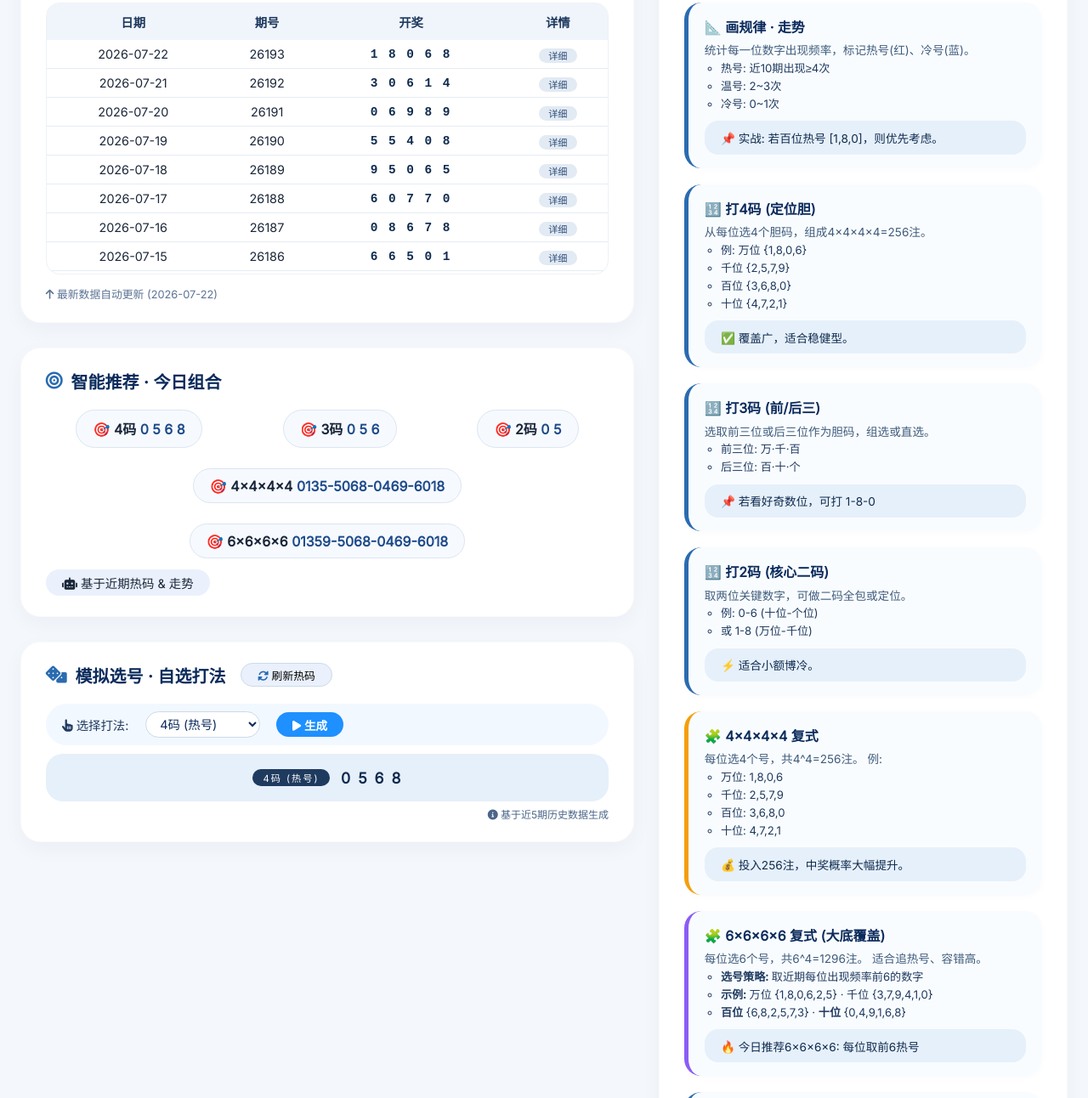
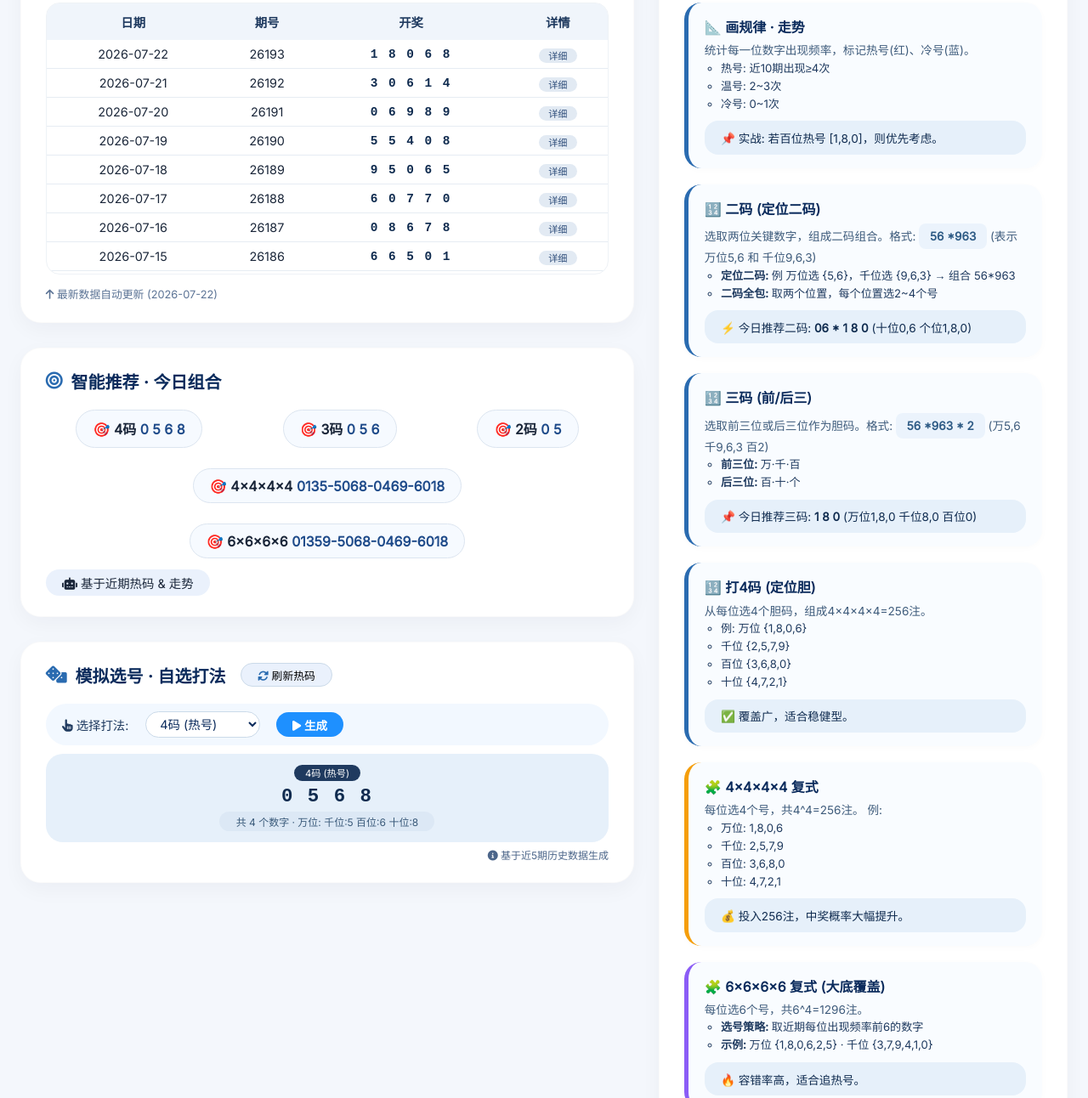
Before and after one commit to takan5072-create/p5-lottery, a plain HTML site: page index.html in a window 1280 px wide. Shown: the part 167-1459 px from the top of the page at 85% size. Drawn offline with Linux system fonts and the light colour scheme.

Commit message:
Update index.html for layout and style improvements
Refactor HTML structure and improve styling for better layout and readability.

```diff
--- a/index.html
+++ b/index.html
@@ -326,7 +326,6 @@
             font-weight: 600;
             color: #0f2b4f;
         }
-        /* 自定义选择器 */
         .selector-group {
             display: flex;
             flex-wrap: wrap;
@@ -376,13 +375,25 @@
             font-weight: 600;
             color: #0f2b4f;
             text-align: center;
-            letter-spacing: 2px;
             min-height: 3.5rem;
             display: flex;
+            flex-direction: column;
             align-items: center;
             justify-content: center;
-            flex-wrap: wrap;
-            gap: 0.3rem 0.8rem;
+            gap: 0.3rem;
+        }
+        .result-display .main-digits {
+            font-family: 'Courier New', monospace;
+            font-size: 1.4rem;
+            letter-spacing: 2px;
+        }
+        .result-display .detail-info {
+            font-size: 0.75rem;
+            font-weight: 400;
+            color: #3a5a7a;
+            background: #dce8f5;
+            padding: 0.2rem 1.2rem;
+            border-radius: 30px;
         }
         .result-display .label-tag {
             background: #1f3a5f;
@@ -391,6 +402,25 @@
             border-radius: 30px;
             font-size: 0.7rem;
             font-weight: 400;
+        }
+        /* 二码、三码特殊格式 */
+        .format-example {
+            background: #f0f5fb;
+            border-radius: 12px;
+            padding: 0.4rem 1rem;
+            font-family: 'Courier New', monospace;
+            font-weight: 600;
+            color: #0b2b5c;
+            display: inline-block;
+            margin: 0.2rem 0;
+        }
+        .tutorial-card .highlight-format {
+            background: #eaf3fc;
+            border-radius: 8px;
+            padding: 0.3rem 0.8rem;
+            font-weight: 600;
+            color: #1a4b7a;
+            display: inline-block;
         }
     </style>
 </head>
@@ -447,7 +477,6 @@
                 </div>
             </div>
 
-            <!-- 智能推荐 (原有) -->
             <div class="card">
                 <div class="card-title"><i class="fas fa-bullseye"></i> 智能推荐 · 今日组合</div>
                 <div id="recommendationContainer">
@@ -464,7 +493,7 @@
                 </div>
             </div>
 
-            <!-- 模拟选号工具 (新增交互) -->
+            <!-- 模拟选号工具 (自选打法) -->
             <div class="card">
                 <div class="card-title">
                     <i class="fas fa-dice"></i> 模拟选号 · 自选打法
@@ -483,7 +512,9 @@
                     <button class="gen-btn" onclick="generateCustomPlay()"><i class="fas fa-play"></i> 生成</button>
                 </div>
                 <div id="customResult" class="result-display">
-                    <span class="label-tag">4码</span> 1 8 0 6
+                    <span class="label-tag">4码</span>
+                    <span class="main-digits">1 8 0 6</span>
+                    <span class="detail-info">共 4 个数字 · 万位:1 千位:8 百位:0 十位:6</span>
                 </div>
                 <div style="margin-top:0.4rem; font-size:0.75rem; color:#4b6589; text-align:right;">
                     <i class="fas fa-info-circle"></i> 基于近5期历史数据生成
@@ -491,34 +522,44 @@
             </div>
         </div>
 
-        <!-- 右: 详细教程 (保持不变) -->
+        <!-- 右: 详细教程 -->
         <div>
             <div class="card">
                 <div class="card-title"><i class="fas fa-chalkboard-teacher"></i> 师傅教 · 详细规律打法</div>
                 <div class="tutorial-grid" id="tutorialGrid">
+                    <!-- 画规律 -->
                     <div class="tutorial-card">
                         <h4>📐 画规律 · 走势</h4>
                         <p>统计每一位数字出现频率，标记热号(红)、冷号(蓝)。</p>
                         <ul><li>热号: 近10期出现≥4次</li><li>温号: 2~3次</li><li>冷号: 0~1次</li></ul>
                         <div class="demo-box">📌 实战: 若百位热号 [1,8,0]，则优先考虑。</div>
                     </div>
+                    <!-- 二码详细 -->
+                    <div class="tutorial-card">
+                        <h4>🔢 二码 (定位二码)</h4>
+                        <p>选取两位关键数字，组成二码组合。格式: <span class="highlight-format">56 *963</span> (表示万位5,6 和 千位9,6,3)</p>
+                        <ul>
+                            <li><strong>定位二码:</strong> 例 万位选 {5,6}，千位选 {9,6,3} → 组合 56*963</li>
+                            <li><strong>二码全包:</strong> 取两个位置，每个位置选2~4个号</li>
+                        </ul>
+                        <div class="demo-box">⚡ 今日推荐二码: <strong>06 * 1 8 0</strong> (十位0,6 个位1,8,0)</div>
+                    </div>
+                    <!-- 三码详细 -->
+                    <div class="tutorial-card">
+                        <h4>🔢 三码 (前/后三)</h4>
+                        <p>选取前三位或后三位作为胆码。格式: <span class="highlight-format">56 *963 * 2</span> (万5,6 千9,6,3 百2)</p>
+                        <ul>
+                            <li><strong>前三位:</strong> 万·千·百</li>
+                            <li><strong>后三位:</strong> 百·十·个</li>
+                        </ul>
+                        <div class="demo-box">📌 今日推荐三码: <strong>1 8 0</strong> (万位1,8,0 千位8,0 百位0)</div>
+                    </div>
+                    <!-- 4码、4x4、6x6 保留 -->
                     <div class="tutorial-card">
                         <h4>🔢 打4码 (定位胆)</h4>
                         <p>从每位选4个胆码，组成4×4×4×4=256注。</p>
                         <ul><li>例: 万位 {1,8,0,6}</li><li>千位 {2,5,7,9}</li><li>百位 {3,6,8,0}</li><li>十位 {4,7,2,1}</li></ul>
                         <div class="demo-box">✅ 覆盖广，适合稳健型。</div>
-                    </div>
-                    <div class="tutorial-card">
-                        <h4>🔢 打3码 (前/后三)</h4>
-                        <p>选取前三位或后三位作为胆码，组选或直选。</p>
-                        <ul><li>前三位: 万·千·百</li><li>后三位: 百·十·个</li></ul>
-                        <div class="demo-box">📌 若看好奇数位，可打 1-8-0</div>
-                    </div>
-                    <div class="tutorial-card">
-                        <h4>🔢 打2码 (核心二码)</h4>
-                        <p>取两位关键数字，可做二码全包或定位。</p>
-                        <ul><li>例: 0-6  (十位-个位)</li><li>或 1-8 (万位-千位)</li></ul>
-                        <div class="demo-box">⚡ 适合小额博冷。</div>
                     </div>
                     <div class="tutorial-card border-highlight">
                         <h4>🧩 4×4×4×4 复式</h4>
@@ -528,9 +569,9 @@
                     </div>
                     <div class="tutorial-card border-6x">
                         <h4>🧩 6×6×6×6 复式 (大底覆盖)</h4>
-                        <p>每位选6个号，共6^4=1296注。 适合追热号、容错高。</p>
-                        <ul><li><strong>选号策略:</strong> 取近期每位出现频率前6的数字</li><li><strong>示例:</strong> 万位 {1,8,0,6,2,5} · 千位 {3,7,9,4,1,0}</li><li><strong>百位</strong> {6,8,2,5,7,3} · <strong>十位</strong> {0,4,9,1,6,8}</li></ul>
-                        <div class="demo-box">🔥 今日推荐6×6×6×6: 每位取前6热号</div>
+                        <p>每位选6个号，共6^4=1296注。</p>
+                        <ul><li><strong>选号策略:</strong> 取近期每位出现频率前6的数字</li><li><strong>示例:</strong> 万位 {1,8,0,6,2,5} · 千位 {3,7,9,4,1,0}</li></ul>
+                        <div class="demo-box">🔥 容错率高，适合追热号。</div>
                     </div>
                     <div class="tutorial-card">
                         <h4>📊 实战策略组合</h4>
@@ -562,7 +603,7 @@
 </div>
 <script>
     (function(){
-        // ---------- 模拟历史数据 ----------
+        // ---------- 历史数据 ----------
         const rawData = [
             "2026-07-22	26193	1 8 0 6 8",
             "2026-07-21	26192	3 0 6 1 4",
@@ -601,7 +642,6 @@
             return { date: parts[0], issue: parts[1], digits: parts[2].trim().split(' '), detail: '详细' };
         });
 
-        // 渲染历史表格
         function renderHistory() {
             const tbody = document.getElementById('historyBody');
             tbody.innerHTML = '';
@@ -617,7 +657,6 @@
             });
         }
 
-        // 核心算法: 获取top N 热号 (全局)
         function topN(arr, n=4) {
             const freq = {};
             arr.forEach(v => freq[v] = (freq[v]||0)+1);
@@ -625,7 +664,6 @@
             return sorted.slice(0,n).map(item => parseInt(item[0]));
         }
 
-        // 获取每位 topN (用于 4x4, 6x6)
         function posTopN(recent, n=4) {
             const posFreq = [[],[],[],[]];
             recent.forEach(item => {
@@ -636,7 +674,7 @@
             return posFreq.map(arr => topN(arr, n));
         }
 
-        // 生成所有推荐 (供刷新使用)
+        // 生成推荐 (同时更新智能推荐和自定义结果)
         function generateRecommendations() {
             if (history.length < 5) return;
             const recent = history.slice(0, 5);
@@ -653,22 +691,18 @@
             const pos6 = posTopN(recent, 6);
             const str6x6 = pos6.map(p => p.join('')).join('-');
 
-            // 更新智能推荐卡片
             document.getElementById('rec4').innerText = top4.join(' ');
             document.getElementById('rec3').innerText = top3.join(' ');
             document.getElementById('rec2').innerText = top2.join(' ');
             document.getElementById('rec4x4').innerText = str4x4;
             document.getElementById('rec6x6').innerText = str6x6;
 
-            // 更新自定义结果 (默认显示4码)
+            // 更新自选结果 (根据当前select值)
             const select = document.getElementById('playTypeSelect');
-            if (select) {
-                const val = select.value;
-                updateCustomResult(val);
-            }
+            if (select) updateCustomResult(select.value);
         }
 
-        // 根据选中的打法更新自定义结果
+        // 自选打法生成 - 详细显示组数及每位数字
         function updateCustomResult(playType) {
             if (history.length < 5) return;
             const recent = history.slice(0, 5);
@@ -681,39 +715,49 @@
                 '6x6': '6×6×6×6',
                 '5': '直选5码'
             };
-            let result = '';
+            let mainHtml = '';
+            let detailHtml = '';
             let label = labelMap[playType] || '组合';
 
             if (playType === '4') {
                 const top = topN(allDigits, 4);
-                result = top.join(' ');
+                mainHtml = top.join(' ');
+                detailHtml = `共 4 个数字 · 万位:${top[0]||''} 千位:${top[1]||''} 百位:${top[2]||''} 十位:${top[3]||''}`;
             } else if (playType === '3') {
                 const top = topN(allDigits, 3);
-                result = top.join(' ');
+                mainHtml = top.join(' ');
+                detailHtml = `共 3 个数字 · 万位:${top[0]||''} 千位:${top[1]||''} 百位:${top[2]||''}`;
             } else if (playType === '2') {
                 const top = topN(allDigits, 2);
-                result = top.join(' ');
+                mainHtml = top.join(' ');
+                detailHtml = `共 2 个数字 · 万位:${top[0]||''} 千位:${top[1]||''}`;
             } else if (playType === '4x4') {
                 const pos = posTopN(recent, 4);
-                result = pos.map(p => p.join('')).join(' - ');
+                mainHtml = pos.map(p => p.join('')).join(' - ');
+                detailHtml = `万:${pos[0]?.join(',')||''} | 千:${pos[1]?.join(',')||''} | 百:${pos[2]?.join(',')||''} | 十:${pos[3]?.join(',')||''} · 共256注`;
             } else if (playType === '6x6') {
                 const pos = posTopN(recent, 6);
-                result = pos.map(p => p.join('')).join(' - ');
+                mainHtml = pos.map(p => p.join('')).join(' - ');
+                detailHtml = `万:${pos[0]?.join(',')||''} | 千:${pos[1]?.join(',')||''} | 百:${pos[2]?.join(',')||''} | 十:${pos[3]?.join(',')||''} · 共1296注`;
             } else if (playType === '5') {
                 const top = topN(allDigits, 5);
-                result = top.join(' ');
+                mainHtml = top.join(' ');
+                detailHtml = `共 5 个数字 · 万:${top[0]||''} 千:${top[1]||''} 百:${top[2]||''} 十:${top[3]||''} 个:${top[4]||''}`;
             }
-            document.getElementById('customResult').innerHTML = `<span class="label-tag">${label}</span> ${result}`;
+
+            document.getElementById('customResult').innerHTML = `
+                <span class="label-tag">${label}</span>
+                <span class="main-digits">${mainHtml}</span>
+                <span class="detail-info">${detailHtml}</span>
+            `;
         }
 
-        // 自定义生成 (点击生成按钮)
         function generateCustomPlay() {
             const select = document.getElementById('playTypeSelect');
-            const val = select.value;
-            updateCustomResult(val);
+            updateCustomResult(select.value);
         }
 
-        // ------- 倒计时 21:30 -------
+        // 倒计时
         function updateCountdown() {
             const now = new Date();
             const target = new Date(now);
@@ -728,7 +772,7 @@
         setInterval(updateCountdown, 1000);
         updateCountdown();
 
-        // ------- 多语言切换 -------
+        // 多语言
         const langMap = {
             'zh': '中文', 'en': 'English', 'es': 'Español', 'tr': 'Türkçe', 'la': 'Latina',
             'it': 'Italiano', 'hi': 'हिंदी', 'ko': '한국어', 'ja': '日本語', 'vi': 'Tiếng Việt',
@@ -747,10 +791,8 @@
             });
         });
 
-        // 初始化
         renderHistory();
         generateRecommendations();
-        // 暴露到全局
         window.generateRecommendations = generateRecommendations;
         window.generateCustomPlay = generateCustomPlay;
         window.updateCustomResult = updateCustomResult;
```
